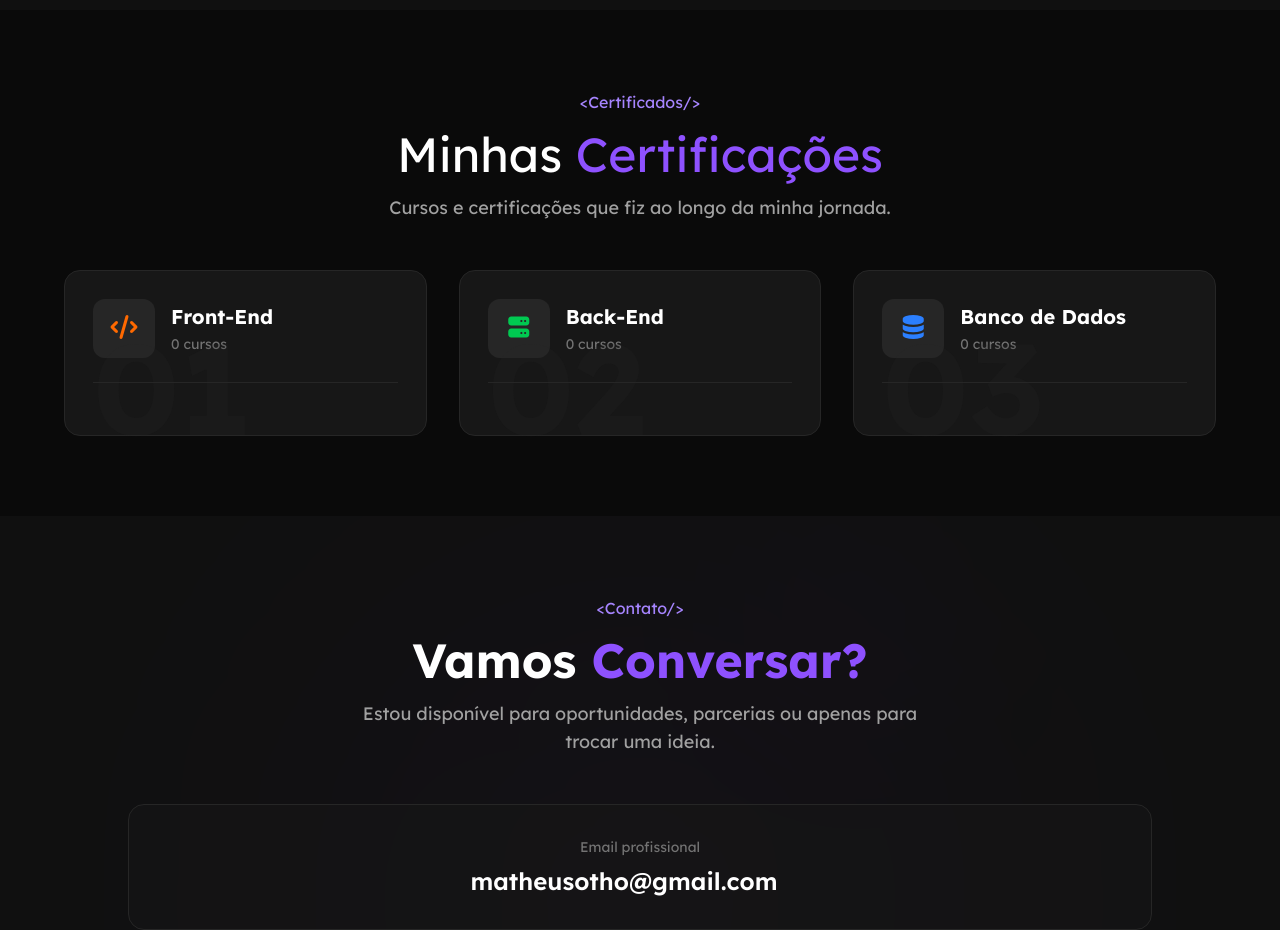
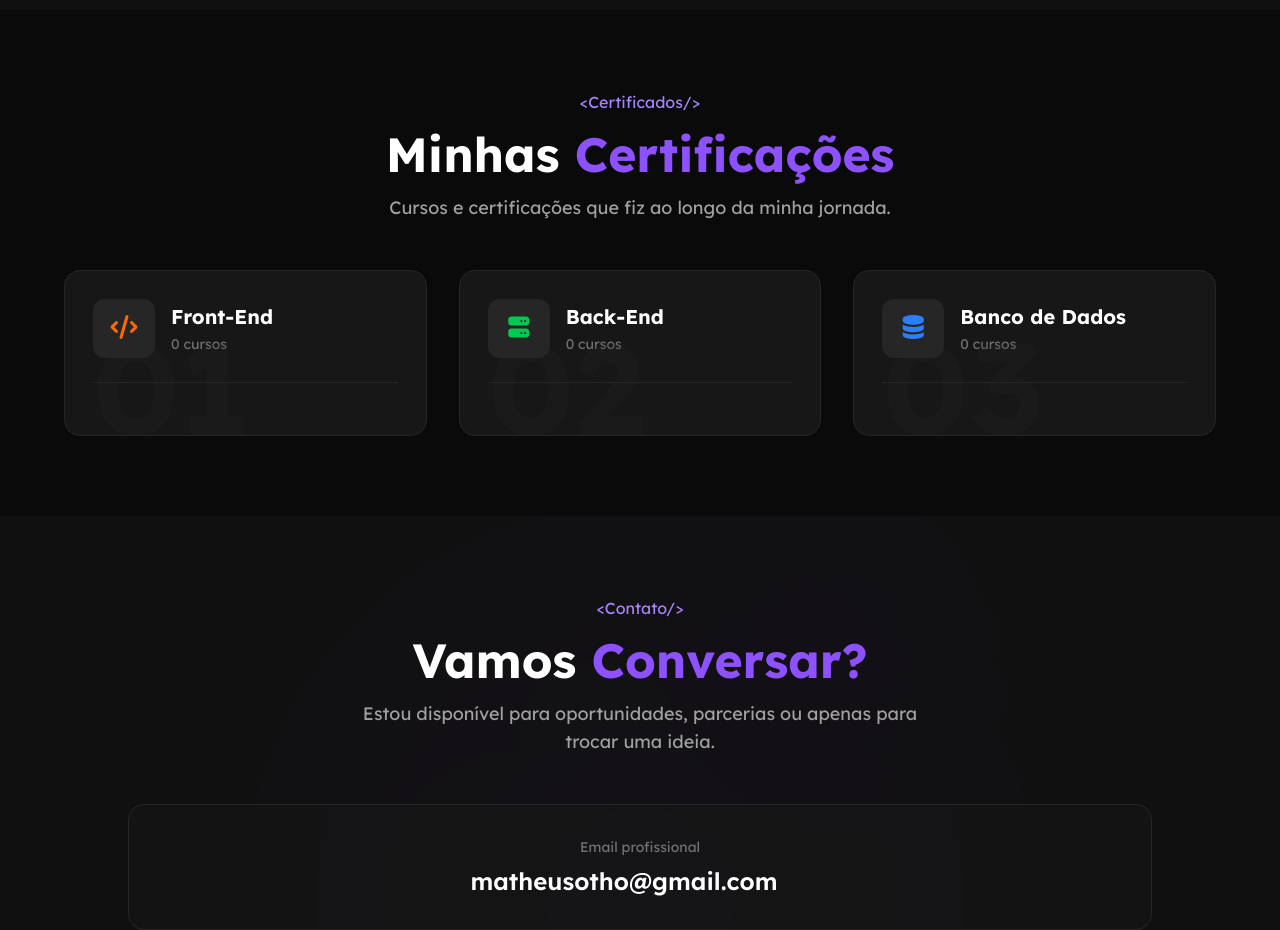
Before and after one commit to MatheusOtho/Portf-lioV2, a React (Vite) app: page / in a window 1280 px wide. Shown: the part 3480-4410 px from the top of the page. Built offline with nearby package versions, Linux system fonts and the light colour scheme.

Commit message:
Centralizando titulo das Certificações v3

```diff
--- a/src/components/certificados.jsx
+++ b/src/components/certificados.jsx
@@ -45,7 +45,7 @@
         </span>
       </div>
 
-      <h2 className="text-3xl sm:text-4xl lg:text-5xl text-center text-white mb-4">
+      <h2 className="text-3xl sm:text-4xl lg:text-5xl text-center font-bold text-white mb-4">
         Minhas <span className="text-violet-500">Certificações</span>
       </h2>
 
```
